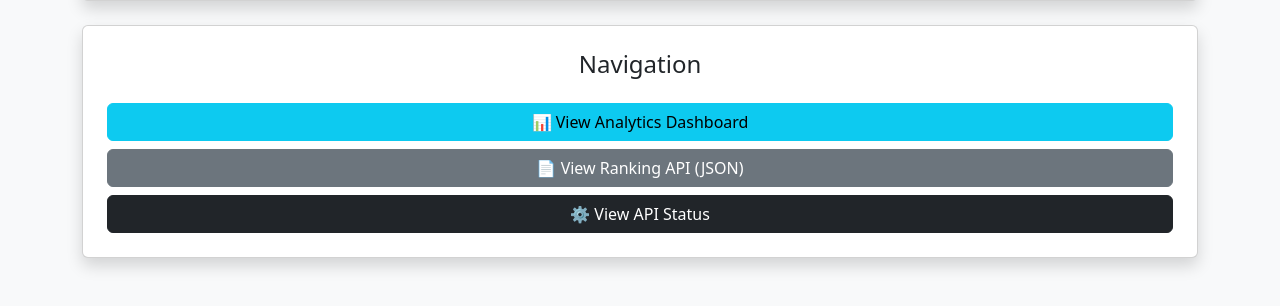
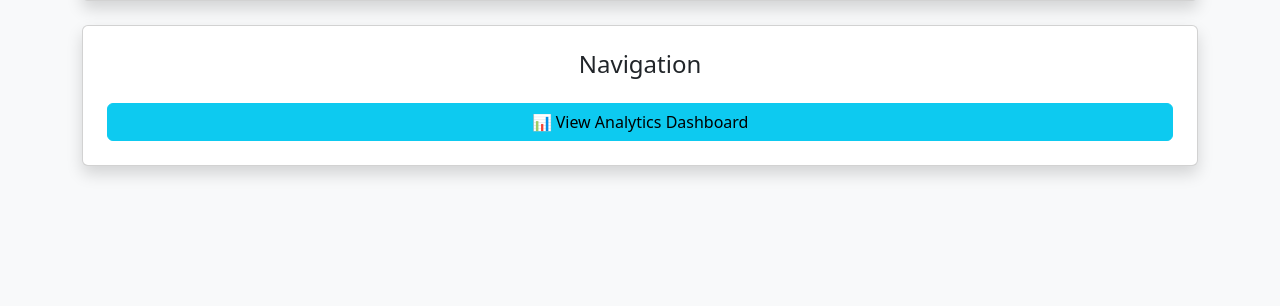
Before and after one commit to Manashree07/EcoPackAI-AI-Powered-Sustainable-Packaging-Recommendation-System, a Flask app: page /ui in a window 1280 px wide. Shown: the part 1048-1354 px from the top of the page. After the commit the page ends 1225 px from the top, so only its background shows below. Run offline with Flask 3, Linux system fonts and the light colour scheme; parts of the project's set-up code (start-up, migrations or seed data) failed here and were passed over.

Commit message:
Fix HTML structure and clean up code

```diff
--- a/templates/index.html
+++ b/templates/index.html
@@ -120,15 +120,7 @@ onclick="goToDashboard()">
 📊 View Analytics Dashboard
 </button>
 
-<button class="btn btn-secondary"
-onclick="goToRankingAPI()">
-📄 View Ranking API (JSON)
-</button>
 
-<button class="btn btn-dark"
-onclick="goToHomeAPI()">
-⚙ View API Status
-</button>
 
 </div>
 
```
